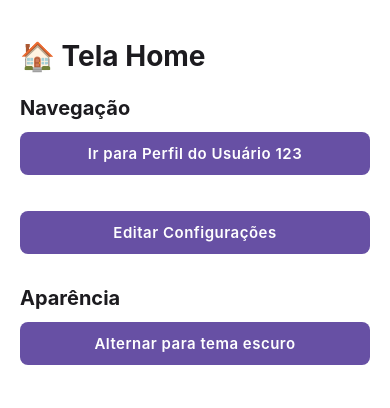
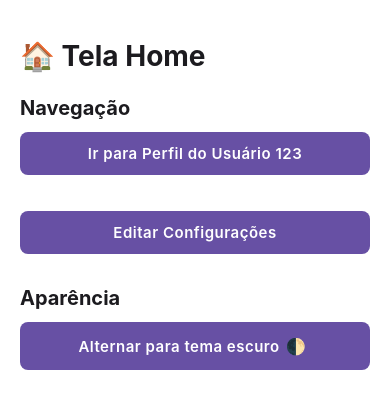
Before and after one commit to carlosxfelipe/my-router, a React Native app: screen / in a window 390 px wide. Shown: the top 408 px of the page. Built offline with nearby package versions, Linux system fonts and the light colour scheme.

Commit message:
Enhance ThemedButton with icon support and adjust opacity for disabled state

```diff
--- a/src/components/ ThemedButton.tsx
+++ b/src/components/ ThemedButton.tsx
@@ -6,6 +6,7 @@ import {
   StyleSheet,
   Text,
   type TextStyle,
+  View,
   type ViewStyle,
 } from "react-native";
 import { useThemeColor } from "../hooks/useThemeColor";
@@ -17,6 +18,8 @@ type ThemedButtonProps = PressableProps & {
   buttonStyle?: ViewStyle;
   lightColor?: string;
   darkColor?: string;
+  iconLeft?: React.ReactNode;
+  iconRight?: React.ReactNode;
 };
 
 export function ThemedButton({
@@ -25,6 +28,9 @@ export function ThemedButton({
   buttonStyle,
   lightColor,
   darkColor,
+  iconLeft,
+  iconRight,
+  disabled,
   ...rest
 }: ThemedButtonProps) {
   const backgroundColor = useThemeColor(
@@ -33,23 +39,34 @@ export function ThemedButton({
   );
   const contrastColor = getContrastingTextColor(backgroundColor);
 
+  const platformShadow = Platform.OS === "ios"
+    ? styles.iosShadow
+    : styles.androidElevation;
+
+  const finalOpacity = disabled ? 0.5 : 1;
+
   return (
     <Pressable
+      disabled={disabled}
       style={({ pressed }) => [
         styles.button,
         {
           backgroundColor,
-          opacity: pressed ? 0.95 : 1,
+          opacity: pressed && !disabled ? 0.95 : finalOpacity,
         },
-        Platform.OS === "ios" ? styles.iosShadow : styles.androidElevation,
+        platformShadow,
         buttonStyle,
       ]}
-      android_ripple={{ color: "#ffffff22" }}
+      android_ripple={!disabled ? { color: "#ffffff22" } : undefined}
       {...rest}
     >
-      <Text style={[styles.text, { color: contrastColor }, textStyle]}>
-        {title}
-      </Text>
+      <View style={styles.content}>
+        {iconLeft && <View style={styles.icon}>{iconLeft}</View>}
+        <Text style={[styles.text, { color: contrastColor }, textStyle]}>
+          {title}
+        </Text>
+        {iconRight && <View style={styles.icon}>{iconRight}</View>}
+      </View>
     </Pressable>
   );
 }
@@ -61,6 +78,13 @@ const styles = StyleSheet.create({
     borderRadius: 8,
     alignItems: "center",
     justifyContent: "center",
+  },
+  content: {
+    flexDirection: "row",
+    alignItems: "center",
+  },
+  icon: {
+    marginHorizontal: 6,
   },
   iosShadow: {
     shadowColor: "#000",
--- a/src/screens/Home.tsx
+++ b/src/screens/Home.tsx
@@ -44,6 +44,11 @@ export default function Home() {
               theme === "light" ? "escuro" : "claro"
             }`}
             onPress={toggleTheme}
+            iconRight={
+              <View>
+                <ThemedText>🌓</ThemedText>
+              </View>
+            }
           />
         </View>
       </ScrollView>
```
